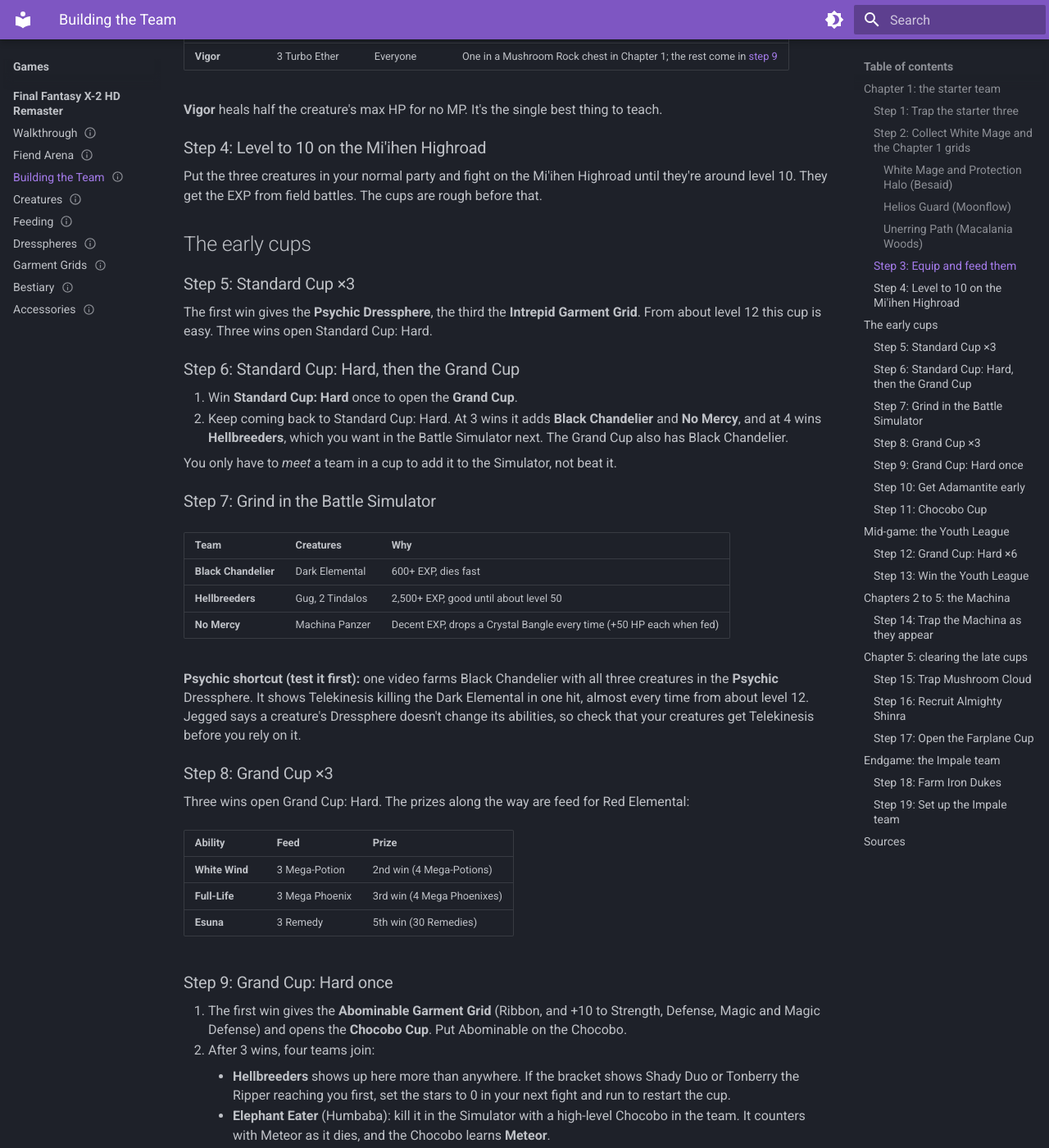
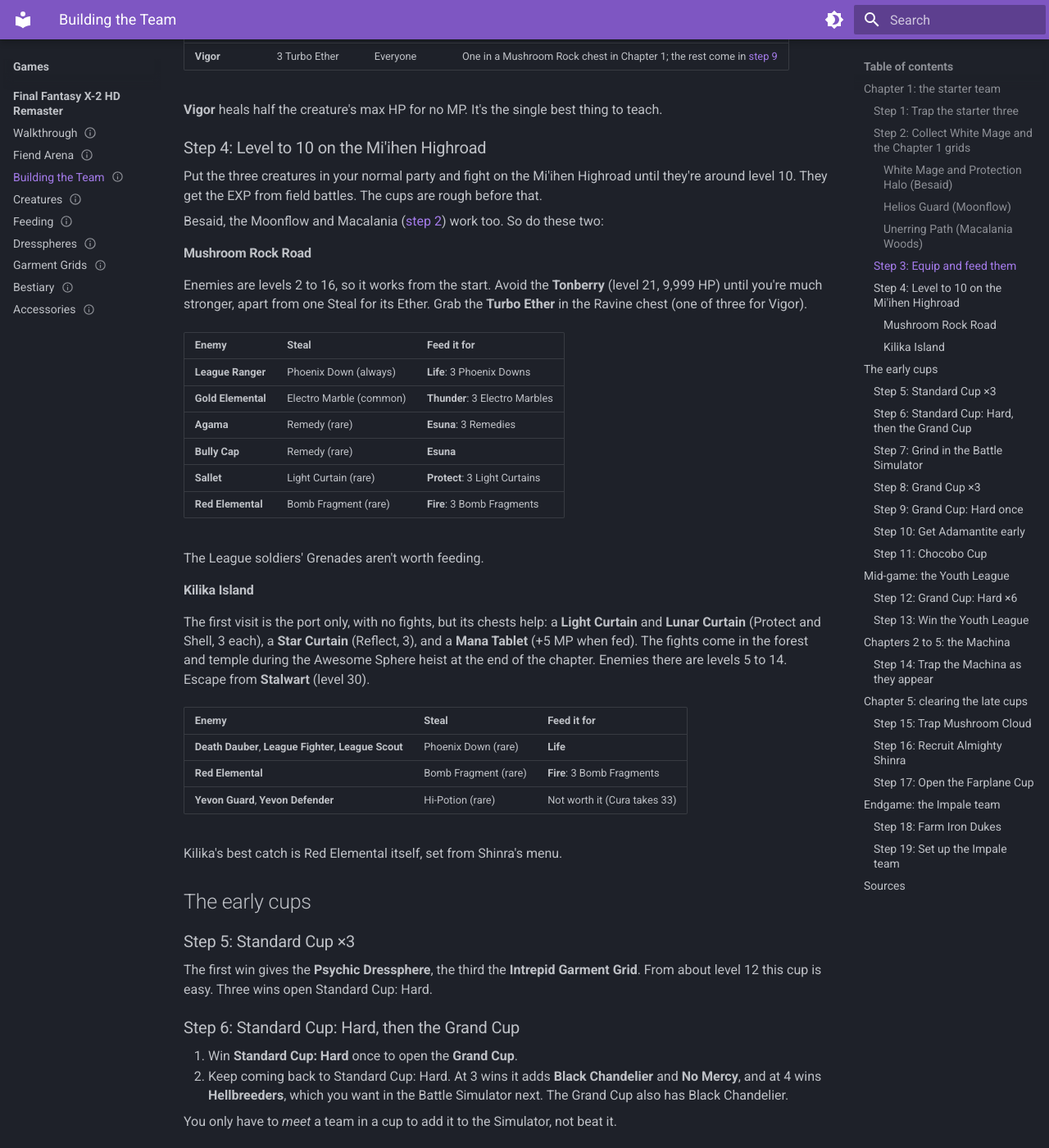
Before and after one commit to princeodd47/heygoodbuddy.com, an MkDocs documentation site: the page built from docs/games/final-fantasy-x-2/creature-team.md, in a window 1280 px wide and 1400 px high, scrolled down 4246 px. Shown: the whole window at 82% size. Built offline with MkDocs 1.6.1 and Material for MkDocs 9.7.7, drawn with Linux system fonts in a browser that asks for light colours.

Commit message:
Add Mushroom Rock and Kilika tips to FFX-2 Building the Team
Co-Authored-By: Claude Opus 5.5 <noreply@anthropic.com>

```diff
--- a/docs/games/final-fantasy-x-2/creature-team.md
+++ b/docs/games/final-fantasy-x-2/creature-team.md
@@ -209,6 +209,44 @@ thing to teach.
 Put the three creatures in your normal party and fight on the Mi'ihen
 Highroad until they're around level 10. They get the EXP from field
 battles. The cups are rough before that.
+
+Besaid, the Moonflow and Macalania ([step 2](#step-2-collect-white-mage-and-the-chapter-1-grids))
+work too. So do these two:
+
+#### Mushroom Rock Road
+
+Enemies are levels 2 to 16, so it works from the start. Avoid the
+**Tonberry** (level 21, 9,999 HP) until you're much stronger, apart from
+one Steal for its Ether. Grab the **Turbo Ether** in the Ravine chest
+(one of three for Vigor).
+
+| Enemy | Steal | Feed it for |
+|-------|-------|-------------|
+| **League Ranger** | Phoenix Down (always) | **Life**: 3 Phoenix Downs |
+| **Gold Elemental** | Electro Marble (common) | **Thunder**: 3 Electro Marbles |
+| **Agama** | Remedy (rare) | **Esuna**: 3 Remedies |
+| **Bully Cap** | Remedy (rare) | **Esuna** |
+| **Sallet** | Light Curtain (rare) | **Protect**: 3 Light Curtains |
+| **Red Elemental** | Bomb Fragment (rare) | **Fire**: 3 Bomb Fragments |
+
+The League soldiers' Grenades aren't worth feeding.
+
+#### Kilika Island
+
+The first visit is the port only, with no fights, but its chests help:
+a **Light Curtain** and **Lunar Curtain** (Protect and Shell, 3 each), a
+**Star Curtain** (Reflect, 3), and a **Mana Tablet** (+5 MP when fed).
+The fights come in the forest and temple during the Awesome Sphere heist
+at the end of the chapter. Enemies there are levels 5 to 14. Escape from
+**Stalwart** (level 30).
+
+| Enemy | Steal | Feed it for |
+|-------|-------|-------------|
+| **Death Dauber**, **League Fighter**, **League Scout** | Phoenix Down (rare) | **Life** |
+| **Red Elemental** | Bomb Fragment (rare) | **Fire**: 3 Bomb Fragments |
+| **Yevon Guard**, **Yevon Defender** | Hi-Potion (rare) | Not worth it (Cura takes 33) |
+
+Kilika's best catch is Red Elemental itself, set from Shinra's menu.
 
 ## The early cups
 
```
Also changed, not shown: notes/final-fantasy-x-2/creature-team-research.md (+3 -0 lines).
